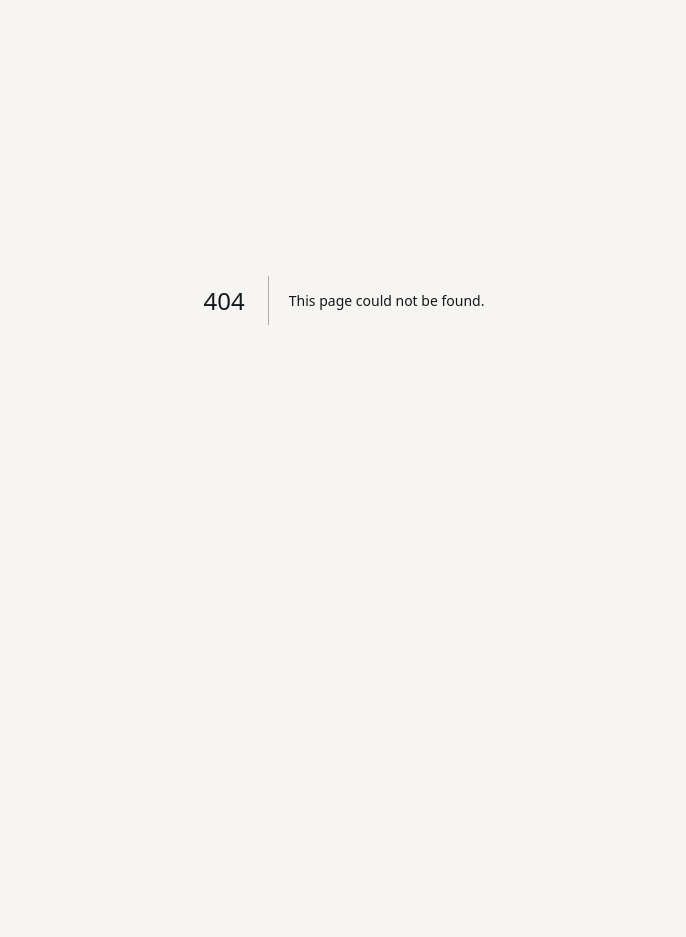
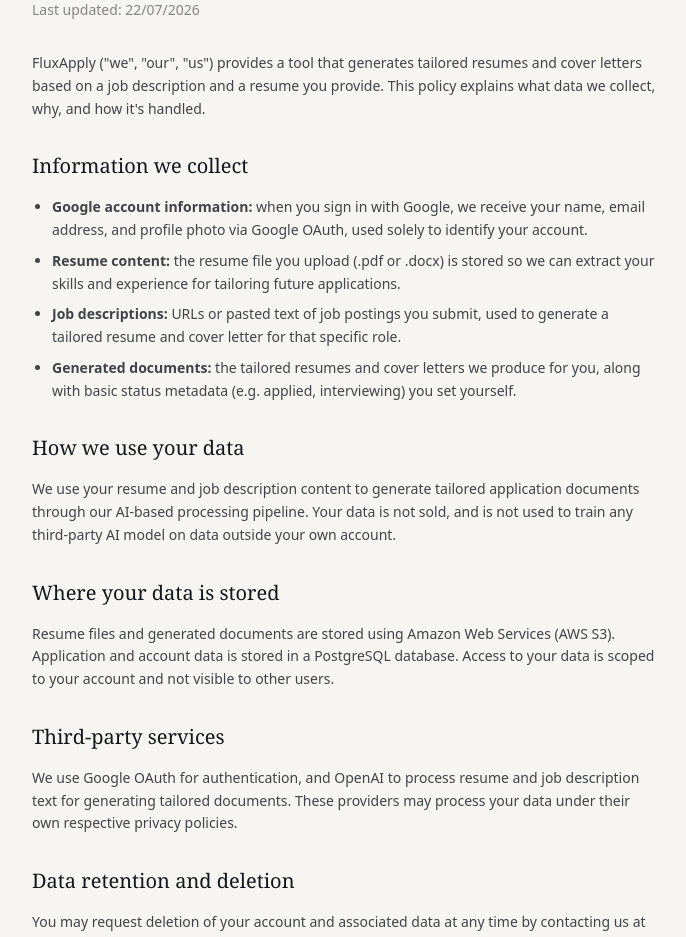
Before and after one commit to 8ven0m8/FluxApply, a Next.js app in the folder frontend/: page /privacy in a window 1280 px wide. Before the commit this address had no page. Shown: the part 100-1037 px from the top of the page, without its empty margins (296-982 px from the left). Before the commit the page ends 800 px from the top, so only its background shows below. Built offline with nearby package versions, Linux system fonts and the light colour scheme.

Commit message:
added privacy policy and terms page, added logo

```diff
--- a/frontend/app/page.tsx
+++ b/frontend/app/page.tsx
@@ -534,8 +534,9 @@
                 </svg>
               </button>
             )}
-            <p className="font-mono text-xl uppercase tracking-[0.2em] text-accentDark">
-              FluxApply
+            <p className="flex items-center gap-2 font-mono text-xl uppercase tracking-[0.2em] text-accentDark">
+              <img src="https://fluxapply-public-assets.s3.ap-south-2.amazonaws.com/favicon.png" alt="" className="h-6 w-6 self-center" />
+              FLUXAPPLY
             </p>
             <h1 className="mt-2 font-display text-3xl">
               Generate personalized job applications in one click.
--- /dev/null
+++ b/frontend/app/privacy/page.tsx
@@ -0,0 +1,76 @@
+export default function PrivacyPolicy() {
+  return (
+    <div className="mx-auto max-w-2xl px-6 py-14 text-ink">
+      <h1 className="font-display text-3xl">Privacy Policy</h1>
+      <p className="mt-2 text-sm text-ink/50">Last updated: 22/07/2026</p>
+
+      <section className="mt-8 space-y-4 text-sm leading-relaxed text-ink/80">
+        <p>
+          FluxApply (&quot;we&quot;, &quot;our&quot;, &quot;us&quot;) provides a tool that
+          generates tailored resumes and cover letters based on a job description
+          and a resume you provide. This policy explains what data we collect,
+          why, and how it&apos;s handled.
+        </p>
+
+        <h2 className="pt-4 font-display text-xl text-ink">Information we collect</h2>
+        <ul className="list-disc space-y-2 pl-5">
+          <li>
+            <strong>Google account information:</strong> when you sign in with
+            Google, we receive your name, email address, and profile photo via
+            Google OAuth, used solely to identify your account.
+          </li>
+          <li>
+            <strong>Resume content:</strong> the resume file you upload (.pdf or
+            .docx) is stored so we can extract your skills and experience for
+            tailoring future applications.
+          </li>
+          <li>
+            <strong>Job descriptions:</strong> URLs or pasted text of job
+            postings you submit, used to generate a tailored resume and cover
+            letter for that specific role.
+          </li>
+          <li>
+            <strong>Generated documents:</strong> the tailored resumes and
+            cover letters we produce for you, along with basic status metadata
+            (e.g. applied, interviewing) you set yourself.
+          </li>
+        </ul>
+
+        <h2 className="pt-4 font-display text-xl text-ink">How we use your data</h2>
+        <p>
+          We use your resume and job description content to generate tailored
+          application documents through our AI-based processing pipeline.
+          Your data is not sold, and is not used to train any third-party AI
+          model on data outside your own account.
+        </p>
+
+        <h2 className="pt-4 font-display text-xl text-ink">Where your data is stored</h2>
+        <p>
+          Resume files and generated documents are stored using Amazon Web
+          Services (AWS S3). Application and account data is stored in a
+          PostgreSQL database. Access to your data is scoped to your account
+          and not visible to other users.
+        </p>
+
+        <h2 className="pt-4 font-display text-xl text-ink">Third-party services</h2>
+        <p>
+          We use Google OAuth for authentication, and OpenAI to process resume and job description text for
+          generating tailored documents. These providers may process your data
+          under their own respective privacy policies.
+        </p>
+
+        <h2 className="pt-4 font-display text-xl text-ink">Data retention and deletion</h2>
+        <p>
+          You may request deletion of your account and associated data at any
+          time by contacting us at sapkotapranjal25@gmail.com. We retain data only as long
+          as needed to provide the service, subject to standard backup cycles.
+        </p>
+
+        <h2 className="pt-4 font-display text-xl text-ink">Contact</h2>
+        <p>
+          Questions about this policy can be sent to sapkotapranjal25@gmail.com.
+        </p>
+      </section>
+    </div>
+  );
+}
--- /dev/null
+++ b/frontend/app/terms/page.tsx
@@ -0,0 +1,64 @@
+export default function TermsOfService() {
+  return (
+    <div className="mx-auto max-w-2xl px-6 py-14 text-ink">
+      <h1 className="font-display text-3xl">Terms of Service</h1>
+      <p className="mt-2 text-sm text-ink/50">Last updated: 22/07/2026</p>
+
+      <section className="mt-8 space-y-4 text-sm leading-relaxed text-ink/80">
+        <p>
+          By using FluxApply (&quot;the Service&quot;), you agree to the following
+          terms. If you don&apos;t agree, please don&apos;t use the Service.
+        </p>
+
+        <h2 className="pt-4 font-display text-xl text-ink">Use of the Service</h2>
+        <p>
+          FluxApply generates tailored resumes and cover letters based on
+          content you provide (your resume and a job description). You&apos;re
+          responsible for reviewing all generated documents before using them
+          in real job applications — we don&apos;t guarantee accuracy,
+          completeness, or that generated content will be free of errors.
+        </p>
+
+        <h2 className="pt-4 font-display text-xl text-ink">Your content</h2>
+        <p>
+          You retain ownership of the resume and any content you upload. By
+          using the Service, you grant us permission to process that content
+          solely to generate your tailored documents. We do not claim
+          ownership over your resume, job history, or generated output.
+        </p>
+
+        <h2 className="pt-4 font-display text-xl text-ink">Account and subscription</h2>
+        <p>
+          Some features may require an active subscription. Subscription
+          terms, pricing, and billing details are presented at the time of
+          purchase. [Add cancellation/refund policy specifics here.]
+        </p>
+
+        <h2 className="pt-4 font-display text-xl text-ink">No guarantee of outcomes</h2>
+        <p>
+          FluxApply is a document-generation tool, not a career or legal
+          advisory service. We make no guarantee about job application
+          outcomes, interview success, or employment results from using
+          generated documents.
+        </p>
+
+        <h2 className="pt-4 font-display text-xl text-ink">Termination</h2>
+        <p>
+          We may suspend or terminate accounts that violate these terms,
+          misuse the Service, or attempt to abuse its infrastructure.
+        </p>
+
+        <h2 className="pt-4 font-display text-xl text-ink">Changes to these terms</h2>
+        <p>
+          We may update these terms as the Service evolves. Continued use
+          after changes means you accept the updated terms.
+        </p>
+
+        <h2 className="pt-4 font-display text-xl text-ink">Contact</h2>
+        <p>
+          Questions about these terms can be sent to sapkotapranjal25@gmail.com.
+        </p>
+      </section>
+    </div>
+  );
+}
```
Also changed, not shown: 1 other file (tests, documents, lock files or other folders).
